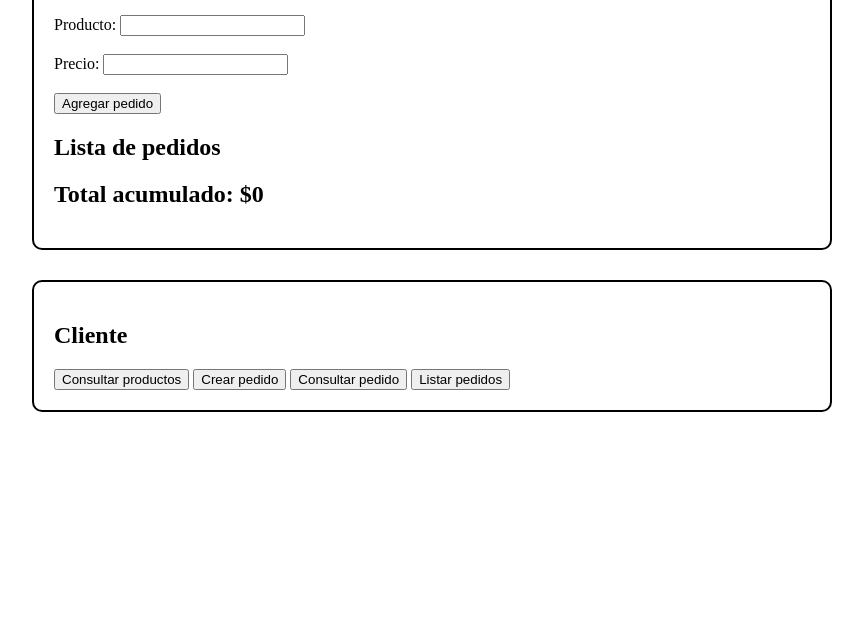
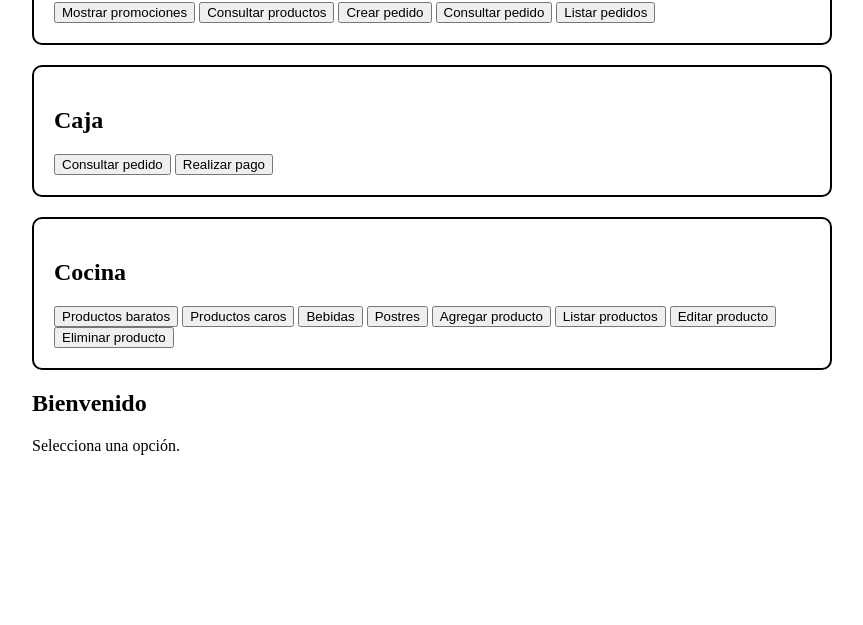
Before and after one commit to ULISESTONATIUHR/DAM221, a plain HTML site: page Practica2/Cliente.html in a window 1280 px wide. Shown: the part 175-800 px from the top of the page, without its empty margins (208-1071 px from the left). Drawn offline with Linux system fonts and the light colour scheme.

Commit message:
Update Cliente.html

```diff
--- a/Practica2/Cliente.html
+++ b/Practica2/Cliente.html
@@ -1,8 +1,9 @@
 <!DOCTYPE html>
-<html lang="es">
+<html lang="en">
 <head>
     <meta charset="UTF-8">
-    <title>Caja Registradora</title>
+    <meta name="viewport" content="width=device-width, initial-scale=1.0">
+    <title>Cliente</title>
     <style>
       .contenedor {
     width: 800px;
@@ -17,86 +18,20 @@
 }
     </style>
 </head>
+<body>
 
-<body>
-<div class="contenedor">
-    <div class="seccion">
-     <center><h1>CAFETERÍA</h1></center>
-    <h1>Caja Registradora</h1>
+    <div class="contenedor">
 
-    <label>Producto:</label>
-    <input type="text" id="producto">
-
-    <br><br>
-
-    <label>Precio:</label>
-    <input type="number" id="precio">
-
-    <br><br>
-
-    <button onclick="agregarPedido()">Agregar pedido</button>
-
-    <h2>Lista de pedidos</h2>
-
-    <ul id="listaPedidos"></ul>
-
-    <h2>Total acumulado: $<span id="total">0</span></h2>
-    </div>
-</div>
-
-    <script>
-
-        const pedidos = [];
-        let total = 0;
-
-        function agregarPedido() {
-
-            const producto = document.getElementById("producto").value;
-            const precio = Number(document.getElementById("precio").value);
-
-            if (producto == "" || precio <= 0) {
-                alert("Escribe un producto y un precio válido");
-                return;
-            }
-
-            pedidos.push(producto);
-            total = total + precio;
-
-            mostrarPedidos();
-
-            document.getElementById("producto").value = "";
-            document.getElementById("precio").value = "";
-        }
-
-
-        function mostrarPedidos() {
-
-            const lista = document.getElementById("listaPedidos");
-
-            lista.innerHTML = "";
-
-            for (let i = 0; i < pedidos.length; i++) {
-
-                const elemento = document.createElement("li");
-
-                elemento.textContent = pedidos[i];
-
-                lista.appendChild(elemento);
-            }
-
-            document.getElementById("total").textContent = total;
-        }
-
-    </script>
-<div class="contenedor">
-
-
+        <h1>CAFETERÍA</h1>
 
 
 
         <div class="seccion">
 
             <h2>Cliente</h2>
+            <button onclick="mostrarPromociones()">
+                Mostrar promociones
+            </button>
 
             <button onclick="consultarProductos()">
                 Consultar productos
@@ -115,12 +50,83 @@
             </button>
 
         </div>
-        <div id="resultado">
+
+
+
+        <div class="seccion">
+
+            <h2>Caja</h2>
+
+            <button onclick="consultarPedidoCaja()">
+                Consultar pedido
+            </button>
+
+            <button onclick="realizarPago()">
+                Realizar pago
+            </button>
 
         </div>
 
+
+        <!-- CONTENEDOR DE COCINA -->
+        <div class="seccion">
+
+            <h2>Cocina</h2>
+
+            <button onclick="mostrarProductosBaratos()"> Productos baratos
+            </button>
+
+            <button onclick="mostrarProductosCaros()">
+             Productos caros
+            </button>
+
+            <button onclick="mostrarBebidas()">
+             Bebidas
+            </button>
+
+            <button onclick="mostrarPostres()">
+             Postres
+            </button>
+
+            <button onclick="agregar()">
+                Agregar producto
+            </button>
+
+            <button onclick="mostrar()">
+                Listar productos
+            </button>
+
+            <button onclick="editarProducto()">
+                Editar producto
+            </button>
+
+            <button onclick="eliminarProducto()">
+                Eliminar producto
+            </button>
+
         </div>
+
+
+        <!-- RESULTADO -->
+        <div id="resultado">
+
+            <h2>Bienvenido</h2>
+
+            <p>
+                Selecciona una opción.
+            </p>
+
+        </div>
+
+    </div>
+
+
+    <!-- JAVASCRIPT -->
+
+    <script src="cocina.js"></script>
+    <script src="caja.js"></script>
     <script src="Menu.js"></script>
 
 </body>
+
 </html>
```
